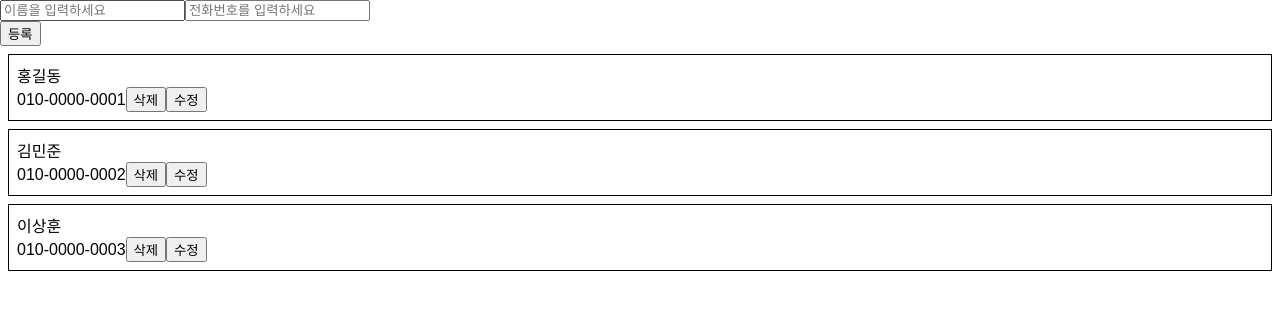
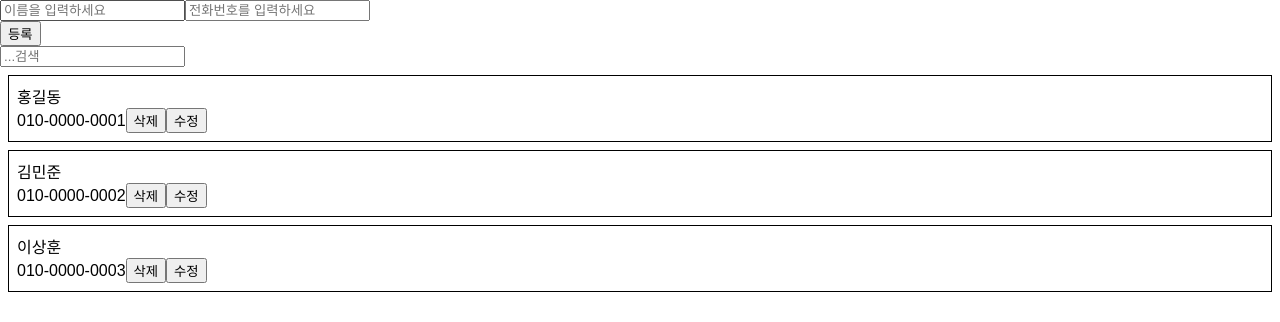
Before and after one commit to dl57934/hoony_blog_Data, a React (Create React App) app in the folder react/myapp/: page / in a window 1280 px wide. Shown: the top 322 px of the page. Built offline with nearby package versions, Linux system fonts and the light colour scheme.

Commit message:
add search Function

```diff
--- a/react/myapp/src/App.js
+++ b/react/myapp/src/App.js
@@ -15,7 +15,8 @@
           {id:2,
               name:'이상훈',
               phone:'010-0000-0003'}
-      ]
+      ],
+         keyword:''
     };
     id = 3;
     onCreate=(data)=>{
@@ -59,11 +60,25 @@
             })
         })*/
     };
+    handlingKeyword= (e)=>{
+      this.setState({
+          keyword:e.target.value
+      })
+    };
     render(){
         return(
             <div>
             <PhoneForm onCreate={this.onCreate}/>
-            <PhoneInfo data={this.state}
+                <input
+                    value={this.state.keyword}
+                    onChange={this.handlingKeyword}
+                    placeholder={'...검색'}
+                />
+            <PhoneInfo data={this.state.info.filter(
+                info=>{
+                    return info.name.indexOf(this.state.keyword) > -1;
+                }
+            )}
             handlingRemove={this.handlingRemove}
             handlingChange={this.handlingChange}
             />
--- a/react/myapp/src/component/PhoneInfo.js
+++ b/react/myapp/src/component/PhoneInfo.js
@@ -9,7 +9,7 @@
 
 
     render(){
-        const {info} = this.props.data;
+        const info = this.props.data;
         const {handlingRemove, handlingChange} = this.props;
         console.log('rendering list');
         const list = info.map(data=>{
```
